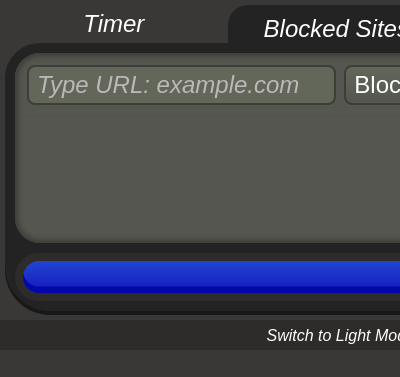
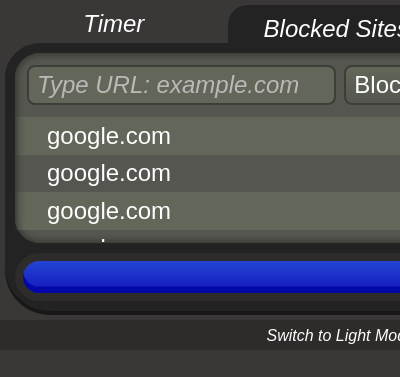
Before and after one commit to weeevo/Study-Buddy, a browser extension: page popup.html in a window 400 px wide. Both pictures are taken after a click on the element "Blocked Sites". Shown: the top 377 px of the page. Drawn offline with Linux system fonts and the light colour scheme; a web font is replaced by a local one.

Commit message:
block list UI update

```diff
--- a/css/popup.css
+++ b/css/popup.css
@@ -96,7 +96,6 @@ em{
 }
 
 .sites .screen{
-    overflow-y: scroll;
     border-radius: 25px 0 0 25px;
     box-shadow:inset 0 0 5px 3px var(--screen-shadow);
 }
@@ -245,6 +244,8 @@ h2 {
 /* sites  */
 ul{
     padding-bottom: .75rem;
+    overflow-y: scroll;
+    height: 113px;
 }
 
 li{
@@ -289,14 +290,8 @@ img {
 .URLSearch{
     display: flex;
     gap: .5rem;
-    position: fixed;
-    background-color: var(--screen);
     z-index: 999;
-    width: 420px;
-    border-top-left-radius: 25px;
-    box-shadow: inset 0 0 5px 3px var(--screen-shadow);
-    padding-bottom: calc(8px + .7rem);
-    clip-path: inset(0px 0px 8px 0);
+    margin: .75rem;
 }
 
 .typeURL, .addURL{
@@ -313,14 +308,12 @@ img {
     text-align: left;
     list-style-type: none;
     padding-inline: .5rem;
-    margin-top: .75rem;
     border-radius: .5rem;
     border: 2px solid var(--screen-shadow);
 }
 
 .typeURL{
     width: 100%;
-    margin-left: .75rem;
 }
 
 .typeURL::placeholder{
@@ -331,7 +324,6 @@ img {
 
 .addURL{
     background: linear-gradient(var(--list-light), var(--screen));
-    margin-right: .75rem;
 }
 
 .addURL:active{
--- a/popup.html
+++ b/popup.html
@@ -91,7 +91,17 @@
                 <input type="url" class="typeURL" id="typeURL" placeholder="Type URL: example.com">
                 <button class="addURL" id="addURL">Block</button>
             </div>
-            <ul id="siteList" style="margin-top: 70px"></ul>
+            <ul id="siteList">
+                <li>google.com</li>
+                <li>google.com</li>
+                <li>google.com</li>
+                <li>google.com</li>
+                <li>google.com</li>
+                <li>google.com</li>
+                <li>google.com</li>
+                <li>google.com</li>
+                <li>google.com</li>
+            </ul>
         </div>
         <div class="buttons">
             <button class="blue" style="grid-column: 1/4" id="add">
```
